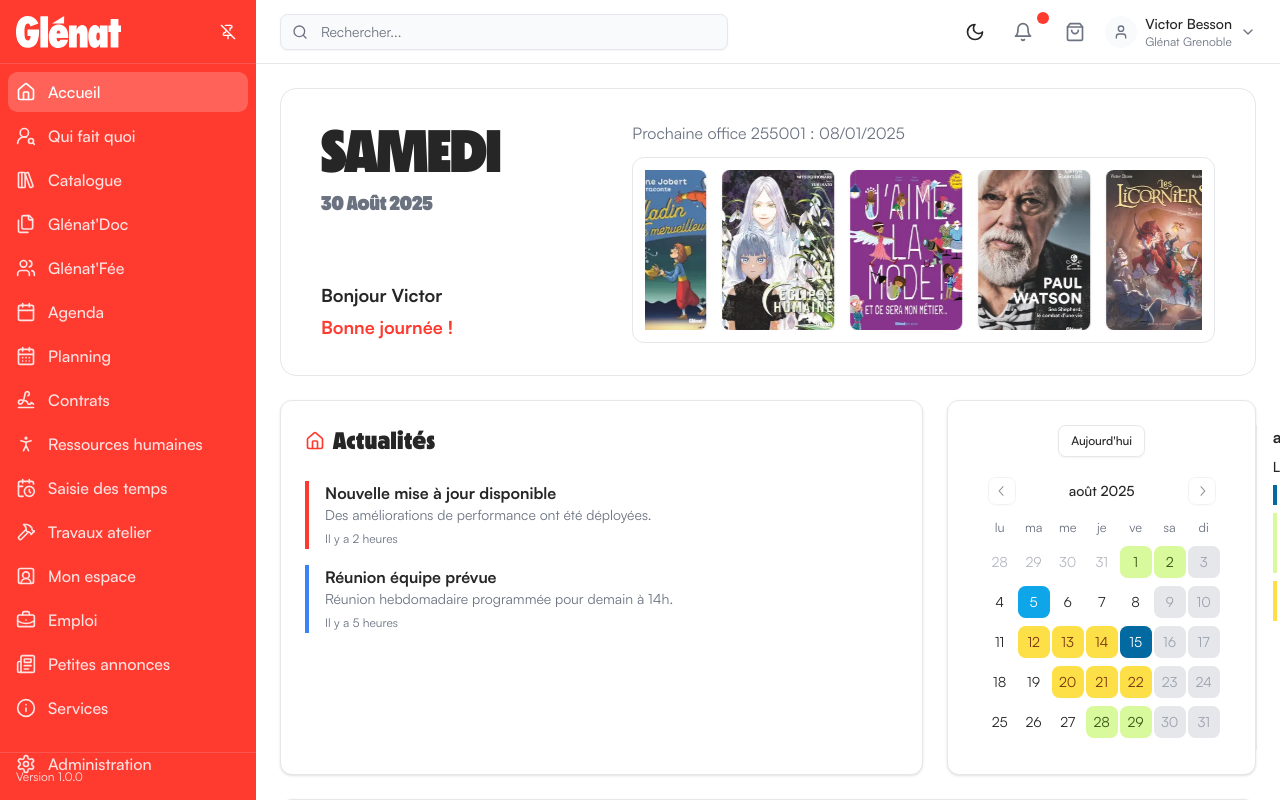
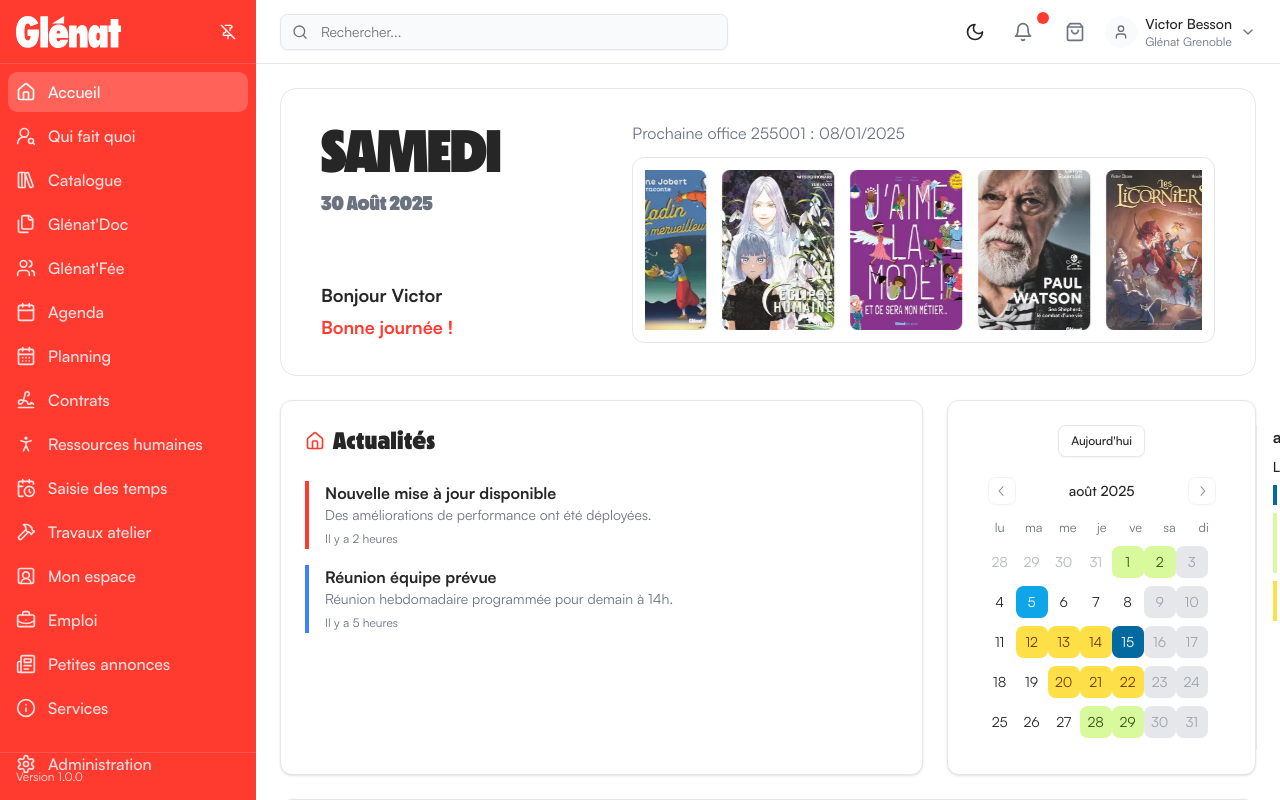
Before and after one commit to Neoznzoe/glenat-int, a React (Vite) app: page / in a window 1280 px wide. Built offline with nearby package versions, Linux system fonts and the light colour scheme.

Commit message:
feat(calendar): fuse multi-day event blocks

```diff
--- a/src/components/EventsCalendar.tsx
+++ b/src/components/EventsCalendar.tsx
@@ -77,6 +77,7 @@ export function EventsCalendar() {
       if (day === 0 || day === 6) {
         const current = new Date(date);
         const isEventDay =
+          holidays.some((d) => isSameDay(d, current)) ||
           singleDay.some((d) => isSameDay(d, current)) ||
           institutionEvents.some((r) =>
             isWithinInterval(current, { start: r.from, end: r.to })
@@ -107,7 +108,7 @@ export function EventsCalendar() {
           locale={fr}
           mode="range"
           classNames={{
-            row: 'flex w-full mt-2 gap-0.5',
+            row: 'flex w-full mt-2 gap-0',
             head_row: 'flex w-full gap-0.5',
           }}
           modifiers={{
@@ -132,20 +133,16 @@ export function EventsCalendar() {
               color: '#365314',
               borderTopLeftRadius: '4px',
               borderBottomLeftRadius: '4px',
-              marginRight: '-2px',
             },
             institution_middle: {
               backgroundColor: '#d9f99d',
               color: '#365314',
-              marginLeft: '-2px',
-              marginRight: '-2px',
             },
             institution_end: {
               backgroundColor: '#d9f99d',
               color: '#365314',
               borderTopRightRadius: '4px',
               borderBottomRightRadius: '4px',
-              marginLeft: '-2px',
             },
             other: { backgroundColor: '#fde047', color: '#78350f' },
             other_start: {
@@ -153,20 +150,16 @@ export function EventsCalendar() {
               color: '#78350f',
               borderTopLeftRadius: '4px',
               borderBottomLeftRadius: '4px',
-              marginRight: '-2px',
             },
             other_middle: {
               backgroundColor: '#fde047',
               color: '#78350f',
-              marginLeft: '-2px',
-              marginRight: '-2px',
             },
             other_end: {
               backgroundColor: '#fde047',
               color: '#78350f',
               borderTopRightRadius: '4px',
               borderBottomRightRadius: '4px',
-              marginLeft: '-2px',
             },
           }}
         />
```
